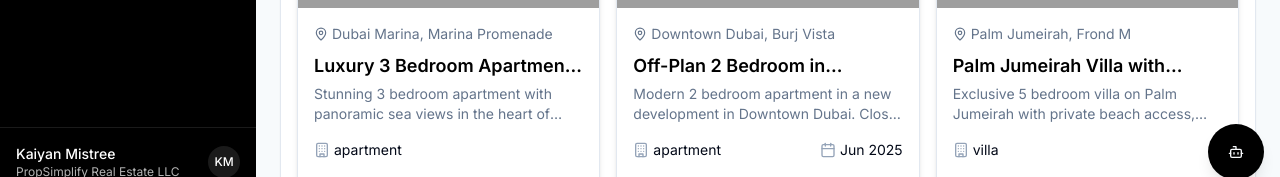
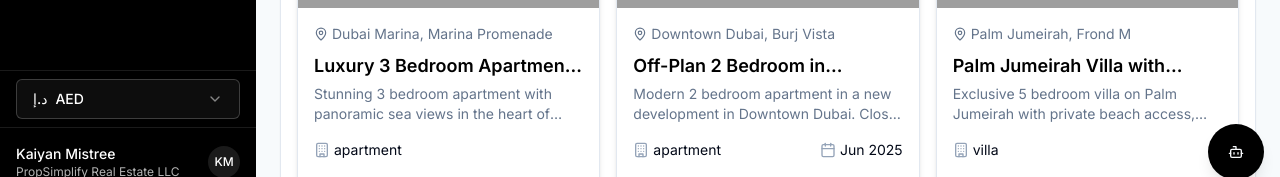
Before and after one commit to kkmistree/px-logistiya-c98633f6, a React (Vite) app: page / in a window 1280 px wide. Shown: the part 604-781 px from the top of the page. Built offline with nearby package versions, Linux system fonts and the light colour scheme; grey boxes are pictures that could not be loaded.

Commit message:
Add currency selection to sidebar
Adds a currency selection component to the sidebar, allowing users to switch between different currency options.

```diff
--- /dev/null
+++ b/src/components/currency/CurrencySwitcher.tsx
@@ -0,0 +1,57 @@
+
+import { useState } from "react";
+import {
+  DropdownMenu,
+  DropdownMenuContent,
+  DropdownMenuItem,
+  DropdownMenuTrigger
+} from "@/components/ui/dropdown-menu";
+import { Button } from "@/components/ui/button";
+import { ChevronDown } from "lucide-react";
+import { Currency, currencies, useCurrency } from "@/contexts/CurrencyContext";
+
+const CurrencySwitcher = () => {
+  const { currency, setCurrency } = useCurrency();
+  const [open, setOpen] = useState(false);
+
+  const handleSelect = (selected: Currency) => {
+    setCurrency(selected);
+    setOpen(false);
+  };
+
+  return (
+    <div className="px-4 py-2 border-t border-white/10">
+      <DropdownMenu open={open} onOpenChange={setOpen}>
+        <DropdownMenuTrigger asChild>
+          <Button
+            variant="outline"
+            className="w-full justify-between text-white border-white/20 bg-white/5 hover:bg-white/10"
+          >
+            <span className="flex items-center gap-2">
+              <span className="font-medium">{currency.symbol}</span>
+              <span>{currency.code}</span>
+            </span>
+            <ChevronDown className="h-4 w-4 opacity-50" />
+          </Button>
+        </DropdownMenuTrigger>
+        <DropdownMenuContent className="w-[200px]">
+          {currencies.map((currencyOption) => (
+            <DropdownMenuItem
+              key={currencyOption.code}
+              className="cursor-pointer"
+              onClick={() => handleSelect(currencyOption)}
+            >
+              <div className="flex items-center gap-2">
+                <span className="font-medium">{currencyOption.symbol}</span>
+                <span>{currencyOption.code}</span>
+                <span className="text-xs text-gray-500 ml-1">- {currencyOption.name}</span>
+              </div>
+            </DropdownMenuItem>
+          ))}
+        </DropdownMenuContent>
+      </DropdownMenu>
+    </div>
+  );
+};
+
+export default CurrencySwitcher;
--- a/src/components/layout/AppShell.tsx
+++ b/src/components/layout/AppShell.tsx
@@ -3,6 +3,7 @@ import { useState } from "react";
 import { cn } from "@/lib/utils";
 import Navbar from "./Navbar";
 import Sidebar from "./Sidebar";
+import { CurrencyProvider } from "@/contexts/CurrencyContext";
 
 interface AppShellProps {
   children: React.ReactNode;
@@ -12,6 +13,7 @@ const AppShell = ({ children }: AppShellProps) => {
   const [sidebarOpen, setSidebarOpen] = useState(true);
 
   return (
+    <CurrencyProvider>
       <div className="min-h-screen bg-estate-background flex">
         <Sidebar open={sidebarOpen} setOpen={setSidebarOpen} />
 
@@ -25,6 +27,7 @@ const AppShell = ({ children }: AppShellProps) => {
           </main>
         </div>
       </div>
+    </CurrencyProvider>
   );
 };
 
--- a/src/components/layout/Sidebar.tsx
+++ b/src/components/layout/Sidebar.tsx
@@ -1,3 +1,4 @@
+
 import { cn } from "@/lib/utils";
 import { NavLink } from "react-router-dom";
 import {
@@ -13,6 +14,7 @@ import {
   ChevronRight,
   BookOpen,
 } from "lucide-react";
+import CurrencySwitcher from "@/components/currency/CurrencySwitcher";
 
 interface SidebarProps {
   open: boolean;
@@ -97,6 +99,13 @@ const Sidebar = ({ open, setOpen }: SidebarProps) => {
           </ul>
         </nav>
 
+        {/* Currency Switcher - Added above user info */}
+        <div className={cn(
+          open ? "block" : "hidden md:group-hover:block"
+        )}>
+          <CurrencySwitcher />
+        </div>
+
         <div className="p-4 border-t border-white/10">
           <div className={cn(
             "flex items-center",
--- a/src/components/search/SearchResults.tsx
+++ b/src/components/search/SearchResults.tsx
@@ -2,6 +2,7 @@
 import { Property } from "@/types/property";
 import { Button } from "@/components/ui/button";
 import { ArrowLeft } from "lucide-react";
+import { useCurrency } from "@/contexts/CurrencyContext";
 
 interface SearchResultsProps {
   searchResults: Property[];
@@ -11,6 +12,15 @@ interface SearchResultsProps {
 
 const SearchResults = ({ searchResults, onNewSearch, onPropertyClick }: SearchResultsProps) => {
   const resultCount = searchResults.length;
+  const { currency } = useCurrency();
+
+  const formatPrice = (price: number) => {
+    return new Intl.NumberFormat('en-US', {
+      style: 'currency',
+      currency: currency.code,
+      maximumFractionDigits: 0,
+    }).format(price);
+  };
 
   return (
     <div className="mt-8 px-4">
@@ -55,7 +65,7 @@ const SearchResults = ({ searchResults, onNewSearch, onPropertyClick }: SearchRe
                 <p className="text-gray-600 text-sm mb-2">{property.location.area}</p>
 
                 <div className="flex justify-between items-center">
-                  <span className="font-semibold">${property.price.toLocaleString()}</span>
+                  <span className="font-semibold">{formatPrice(property.price)}</span>
                   {property.roi && (
                     <span className="text-green-600 text-sm font-medium">
                       ROI: {property.roi}%
--- /dev/null
+++ b/src/contexts/CurrencyContext.tsx
@@ -0,0 +1,44 @@
+
+import React, { createContext, useContext, useState, ReactNode } from "react";
+
+export type CurrencyCode = "AED" | "USD" | "GBP" | "EUR" | "SAR" | "INR";
+
+export interface Currency {
+  code: CurrencyCode;
+  symbol: string;
+  name: string;
+}
+
+export const currencies: Currency[] = [
+  { code: "AED", symbol: "د.إ", name: "UAE Dirham" },
+  { code: "USD", symbol: "$", name: "US Dollar" },
+  { code: "GBP", symbol: "£", name: "British Pound" },
+  { code: "EUR", symbol: "€", name: "Euro" },
+  { code: "SAR", symbol: "﷼", name: "Saudi Riyal" },
+  { code: "INR", symbol: "₹", name: "Indian Rupee" },
+];
+
+interface CurrencyContextType {
+  currency: Currency;
+  setCurrency: (currency: Currency) => void;
+}
+
+const CurrencyContext = createContext<CurrencyContextType | undefined>(undefined);
+
+export const CurrencyProvider: React.FC<{ children: ReactNode }> = ({ children }) => {
+  const [currency, setCurrency] = useState<Currency>(currencies[0]); // Default to AED
+
+  return (
+    <CurrencyContext.Provider value={{ currency, setCurrency }}>
+      {children}
+    </CurrencyContext.Provider>
+  );
+};
+
+export const useCurrency = (): CurrencyContextType => {
+  const context = useContext(CurrencyContext);
+  if (context === undefined) {
+    throw new Error("useCurrency must be used within a CurrencyProvider");
+  }
+  return context;
+};
```
Lines whose indentation alone changed are shown as unchanged.
